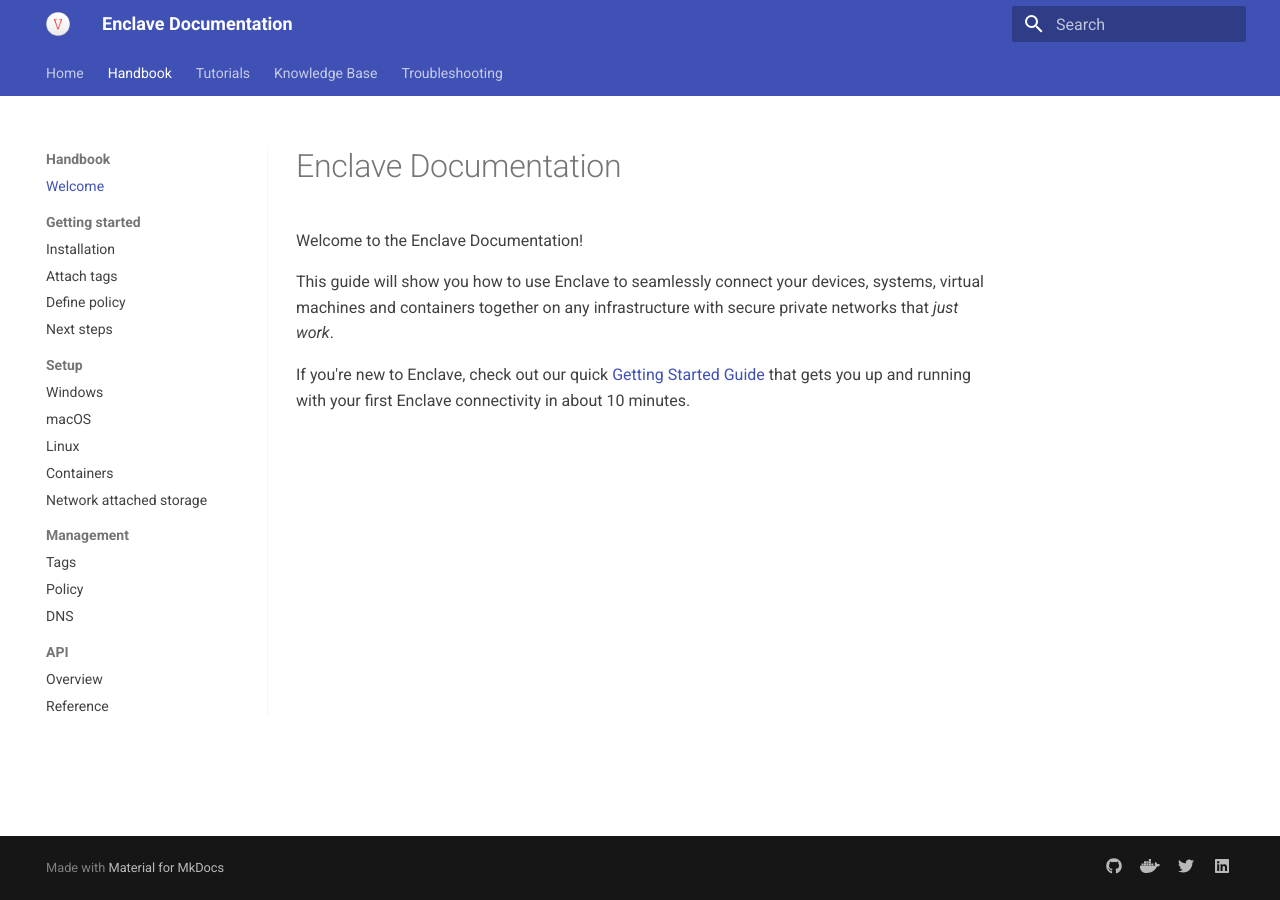
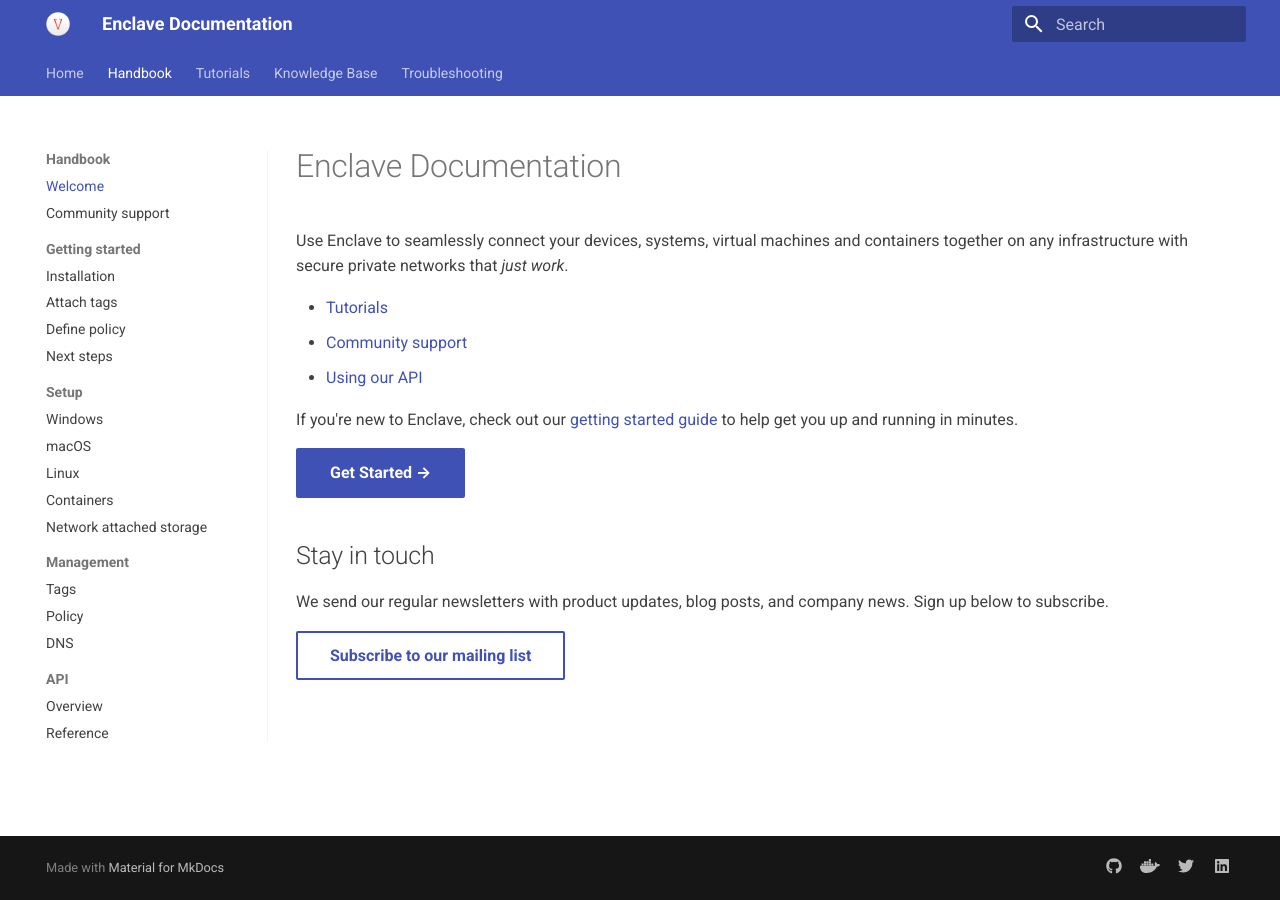
Before and after one commit to enclave-networks/docs, an MkDocs documentation site: the page built from docs/welcome.md, in a window 1280 px wide. Built offline with MkDocs 1.6.1 and Material for MkDocs 9.7.7, drawn with Linux system fonts in a browser that asks for light colours.

Commit message:
add community support page

```diff
--- a/docs/welcome.md
+++ b/docs/welcome.md
@@ -1,7 +1,21 @@
+---
+hide: toc
+---
+
 # Enclave Documentation
 
-Welcome to the Enclave Documentation!
+Use Enclave to seamlessly connect your devices, systems, virtual machines and containers together on any infrastructure with secure private networks that *just work*.
 
-This guide will show you how to use Enclave to seamlessly connect your devices, systems, virtual machines and containers together on any infrastructure with secure private networks that *just work*.
+- [Tutorials](tutorials/)
+- [Community support](/community-support/)
+- [Using our API](/api/)
 
-If you're new to Enclave, check out our quick [Getting Started Guide](getting-started/installation.md) that gets you up and running with your first Enclave connectivity in about 10 minutes.
+If you're new to Enclave, check out our [getting started guide](getting-started/installation.md) to help get you up and running in minutes.
+
+[Get Started →](/getting-started/installation){ .md-button .md-button--primary }
+
+## Stay in touch
+
+We send our regular newsletters with product updates, blog posts, and company news. Sign up below to subscribe.
+
+[Subscribe to our mailing list](https://enclave.io/newsletter){ .md-button }
--- a/mkdocs.yml
+++ b/mkdocs.yml
@@ -61,6 +61,7 @@
   - pymdownx.superfences
   - footnotes
   - toc
+  - attr_list
 
 extra_css:
   - stylesheets/extra.css
@@ -90,7 +91,7 @@
 
   - Handbook:
     - Welcome: welcome.md
-#    - Community: community.md
+    - Community support: community-support.md
 #    - Glossary: glossary.md
 
     - Getting started:
```
Also changed, not shown: docs/community-support.md (added, +23 -0 lines).
